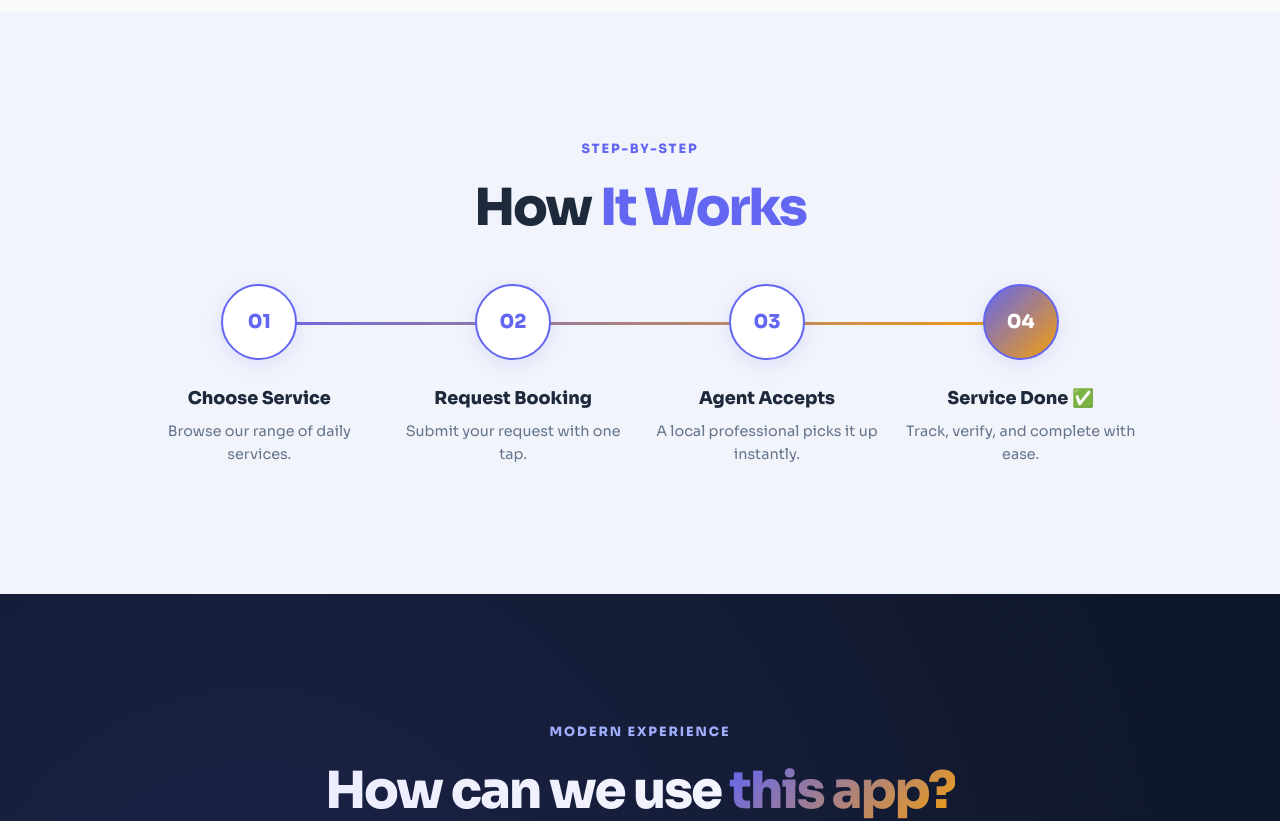
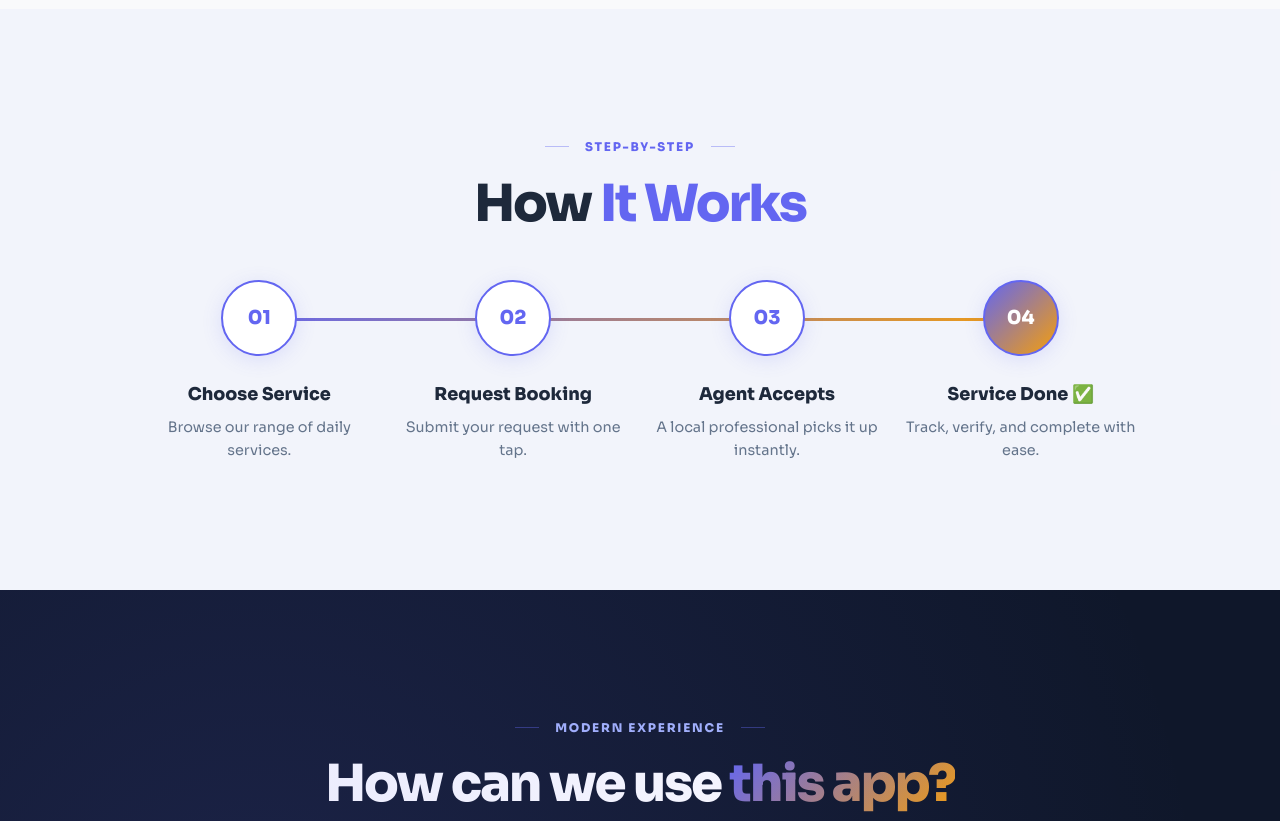
Before and after one commit to mohammedfuzaila/frontend-bm, a React (Vite) app: page /features in a window 1280 px wide. Shown: the part 1100-1921 px from the top of the page. Built offline with nearby package versions, Linux system fonts and the light colour scheme; no server answers.

Commit message:
fix the line nad other

```diff
--- a/src/components/Featured.jsx
+++ b/src/components/Featured.jsx
@@ -12,10 +12,10 @@ const Featured = ({ services, onBook }) => {
         <h2 className="section-title">Popular Services Near You</h2>
         <p className="section-subtitle">Our most booked daily solutions, trusted by thousands of users in your area.</p>
 
-        <div style={{ display: 'grid', gridTemplateColumns: 'repeat(auto-fit, minmax(350px, 1fr))', gap: '3rem' }}>
+        <div style={{ display: 'grid', gridTemplateColumns: 'repeat(auto-fit, minmax(min(100%, 350px), 1fr))', gap: '2.5rem' }}>
           {featured.map(service => (
-            <div key={service.id} className="glass-card" style={{ display: 'flex', border: '1px solid #E2E8F0' }}>
-              <img src={service.image_url} alt={service.title} style={{ width: '150px', objectFit: 'cover' }} />
+            <div key={service.id} className="glass-card featured-card" style={{ border: '1px solid #E2E8F0', overflow: 'hidden' }}>
+              <img src={service.image_url} alt={service.title} style={{ width: '160px', objectFit: 'cover' }} />
               <div style={{ padding: '1.5rem', flexGrow: 1, display: 'flex', flexDirection: 'column' }}>
                 <div style={{ display: 'flex', justifyContent: 'space-between', alignItems: 'flex-start', marginBottom: '0.5rem' }}>
                   <h3 style={{ fontSize: '1.25rem', fontWeight: 700 }}>{service.title}</h3>
--- a/src/components/HowItWorks.jsx
+++ b/src/components/HowItWorks.jsx
@@ -35,7 +35,7 @@ const HowItWorks = () => {
           {/* Connector line (Mobile) */}
           <motion.div
             className="show-mobile"
-            style={{ position: 'absolute', left: '50%', top: 40, bottom: 40, width: 2, background: 'linear-gradient(to bottom, var(--primary), var(--secondary))', zIndex: 0, originY: 0, transform: 'translateX(-50%)' }}
+            style={{ position: 'absolute', left: '50%', top: 40, bottom: 40, width: 3, background: 'linear-gradient(to bottom, var(--primary), var(--secondary))', zIndex: 0, originY: 0, transform: 'translateX(-50%)' }}
             initial={{ scaleY: 0 }}
             whileInView={{ scaleY: 1 }}
             viewport={viewportConfig}
@@ -43,7 +43,7 @@ const HowItWorks = () => {
           />
 
           <motion.div
-            style={{ display: 'grid', gridTemplateColumns: 'repeat(auto-fit,minmax(220px,1fr))', gap: '2rem', position: 'relative', zIndex: 1 }}
+            style={{ display: 'grid', gridTemplateColumns: 'repeat(auto-fit,minmax(240px,1fr))', gap: '2rem', position: 'relative', zIndex: 1, justifyItems: 'center' }}
             variants={staggerContainer}
             initial="hidden"
             whileInView="visible"
--- a/src/components/Services.jsx
+++ b/src/components/Services.jsx
@@ -29,7 +29,7 @@ const Services = ({ services, loading, onBook }) => {
           </div>
         ) : (
           <motion.div
-            style={{ display: 'grid', gridTemplateColumns: 'repeat(auto-fill,minmax(310px,1fr))', gap: '2.5rem' }}
+            style={{ display: 'grid', gridTemplateColumns: 'repeat(auto-fill,minmax(min(100%, 310px), 1fr))', gap: '2.5rem', justifyItems: 'center' }}
             variants={staggerContainer}
             initial="hidden"
             whileInView="visible"
--- a/src/index.css
+++ b/src/index.css
@@ -123,22 +123,17 @@ img { max-width: 100%; height: auto; }
 
 /* ─── Typography ─────────────────────────── */
 .overline {
-  font-size: 0.8rem;
-  font-weight: 800;
-  letter-spacing: 0.15em;
-  text-transform: uppercase;
-  color: var(--primary);
-  margin-bottom: 1.25rem;
-  display: flex;
-  align-items: center;
-  gap: 0.75rem;
+  font-size: 0.75rem; font-weight: 850; text-transform: uppercase;
+  letter-spacing: 0.15em; color: var(--primary); margin-bottom: 1.2rem;
+  display: flex; align-items: center; gap: 1rem;
 }
-.overline::after {
+
+.overline::before, .overline::after {
   content: '';
-  height: 3px;
-  width: 50px;
-  background: var(--gradient-p);
-  border-radius: 4px;
+  height: 1px;
+  width: 24px;
+  background: var(--primary);
+  opacity: 0.4;
 }
 
 .display {
@@ -391,5 +386,21 @@ img { max-width: 100%; height: auto; }
   .body-lg { font-size: 1rem !important; }
 
   .hero-wrapper { flex-direction: column !important; text-align: center !important; gap: 3rem !important; }
-  .hero-content { display: flex; flexDirection: column; alignItems: center; }
+  .hero-content { display: flex; flex-direction: column; align-items: center; }
 }
+
+/* Featured Card Responsive */
+.featured-card {
+  display: flex;
+  flex-direction: row;
+}
+
+@media (max-width: 640px) {
+  .featured-card {
+    flex-direction: column;
+  }
+  .featured-card img {
+    width: 100% !important;
+    height: 200px !important;
+  }
+}
--- a/src/pages/ContactPage.jsx
+++ b/src/pages/ContactPage.jsx
@@ -18,10 +18,9 @@ const ContactPage = () => {
       {/* Header */}
       <section className="section" style={{ paddingTop: '5rem', paddingBottom: '3rem' }}>
         <div className="page-wrapper" style={{ textAlign: 'center' }}>
-          <motion.div {...si(0)} style={{ display: 'inline-flex', alignItems: 'center', gap: '0.5rem', background: 'var(--surface2)', padding: '0.4rem 1.2rem', borderRadius: '50px', marginBottom: '2rem', border: '1px solid var(--border)' }}>
-            <MessageSquare size={16} color="var(--primary)" />
-            <span style={{ fontSize: '0.8rem', fontWeight: 900, color: 'var(--primary)', letterSpacing: '0.02em' }}>WE'RE ALWAYS LISTENING</span>
-          </motion.div>
+          <motion.span className="overline" {...si(0)} style={{ justifyContent: 'center' }}>
+            WE'RE ALWAYS LISTENING
+          </motion.span>
           <motion.h1 className="h1" {...si(0.1)} style={{ fontWeight: 950, letterSpacing: '-0.05em', fontSize: 'clamp(2.5rem, 5vw, 4rem)' }}>
             How can we <span className="text-gradient">help you?</span>
           </motion.h1>
--- a/src/pages/FeaturesPage.jsx
+++ b/src/pages/FeaturesPage.jsx
@@ -83,16 +83,26 @@ const FeaturesPage = ({ onOpenAuth }) => {
       {/* How It Works */}
       <section className="section" style={{ background: 'rgba(92,98,241,0.04)' }}>
         <div className="page-wrapper">
-          <motion.span className="overline" {...si()} style={{ display: 'block', textAlign: 'center' }}>STEP-BY-STEP</motion.span>
+          <motion.span className="overline" {...si()} style={{ justifyContent: 'center' }}>STEP-BY-STEP</motion.span>
           <motion.h2 className="h2" {...si(0.1)} style={{ textAlign: 'center', marginBottom: '3rem' }}>
             How <span style={{ color: 'var(--primary)' }}>It Works</span>
           </motion.h2>
-          <div style={{ display: 'grid', gridTemplateColumns: 'repeat(auto-fit,minmax(220px,1fr))', gap: '1.5rem', position: 'relative' }}>
-            {/* connector line */}
+          <div style={{ display: 'grid', gridTemplateColumns: 'repeat(auto-fit,minmax(220px,1fr))', gap: '1.5rem', position: 'relative', justifyItems: 'center' }}>
+            {/* connector line (Desktop) */}
             <motion.div
+              className="hide-mobile"
               style={{ position: 'absolute', top: 38, left: '8%', right: '8%', height: 3, background: 'var(--gradient-p)', originX: 0, zIndex: 0 }}
               initial={{ scaleX: 0 }} whileInView={{ scaleX: 1 }}
               viewport={{ once: true }} transition={{ duration: 1.2, delay: 0.4 }}
+            />
+            {/* connector line (Mobile) */}
+            <motion.div
+              className="show-mobile"
+              style={{ position: 'absolute', left: '50%', top: 38, bottom: 40, width: 3, background: 'var(--gradient-p)', zIndex: 0, originY: 0, transform: 'translateX(-50%)' }}
+              initial={{ scaleY: 0 }}
+              whileInView={{ scaleY: 1 }}
+              viewport={{ once: true }}
+              transition={{ duration: 1.2, ease: [0.16, 1, 0.3, 1], delay: 0.4 }}
             />
             {steps.map((s, i) => (
               <motion.div key={i}
@@ -119,7 +129,7 @@ const FeaturesPage = ({ onOpenAuth }) => {
         <div style={{ position: 'absolute', top: 0, left: 0, width: '100%', height: '100%', background: 'radial-gradient(circle at 20% 30%, rgba(99,102,241,0.15), transparent 70%)', pointerEvents: 'none' }}></div>
         <div className="page-wrapper">
           <div style={{ textAlign: 'center', marginBottom: '5rem' }}>
-            <motion.span className="overline" {...si()} style={{ color: '#A5B4FC', display: 'block' }}>MODERN EXPERIENCE</motion.span>
+            <motion.span className="overline" {...si()} style={{ color: '#A5B4FC', justifyContent: 'center' }}>MODERN EXPERIENCE</motion.span>
             <motion.h2 className="h2" {...si(0.1)} style={{ color: 'white', fontWeight: 950, marginBottom: '1.5rem' }}>
               How can we use <span className="text-gradient">this app?</span>
             </motion.h2>
```
